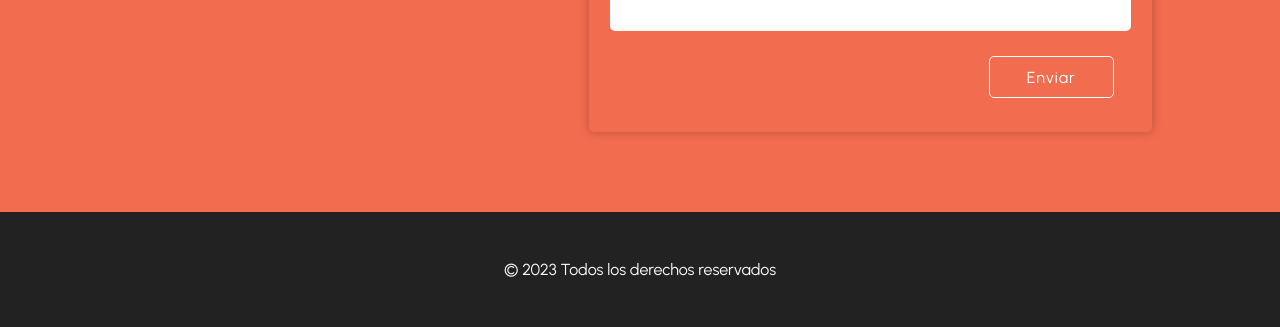
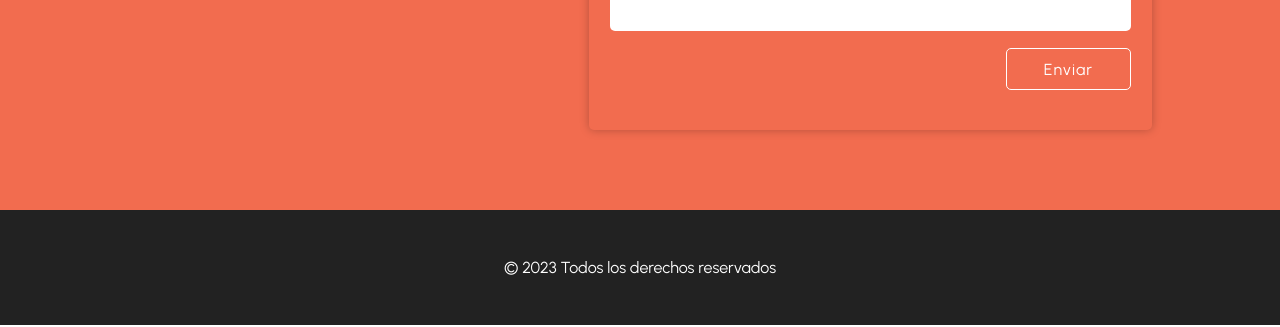
Before and after one commit to nachof948/Portfolio, a plain HTML site: page index.html in a window 1280 px wide. Shown: the part 2884-3211 px from the top of the page. Drawn offline with nearby package versions, Linux system fonts and the light colour scheme.

Commit message:
Correccion del boton del formulario

```diff
--- a/estilos.css
+++ b/estilos.css
@@ -578,6 +578,7 @@ nav a:hover::before{
     display: flex;
     flex-direction: column;
     align-items: center;
+    margin: 0 auto;
     gap: 0.4rem;
     padding: 1.8rem 0.2rem;
 }
@@ -614,11 +615,14 @@ textarea::placeholder{
     font-weight: 600;
     font-size: 1.1rem;
 }
-.contacto-izq button{
+.form-btn{
+    display: flex;
+    justify-content: end;
+    width: 92%;
+    margin: 0 auto;
+}
+.form-btn button{
     width: fit-content;
-    display: flex;
-    flex-direction: column;
-    align-self: flex-end;
     background-color: transparent;
     border: 1px solid var(--color-blanco);
     color: var(--color-blanco);
@@ -628,11 +632,11 @@ textarea::placeholder{
     font-size: 1rem;
     letter-spacing: 1px;
     font-weight: 500;
-    margin: 1.2rem 2.2rem 0.3rem 0rem;
+    margin: 0.7rem 0rem;
     transition: all 250ms;
     cursor: pointer;
 }
-.contacto-izq button:hover{
+.form-btn button:hover{
     color: var(--color-naranja-claro);
     background-color: var(--color-blanco);
 }
@@ -1311,6 +1315,11 @@ footer p{
         width: 100%;
     }
 }
+@media (max-width:1500px){
+    .form-btn{
+        width: 92.5%;
+    }
+}
 @media (max-width:1368px) {
     .contacto-izq{
         flex-basis: 55%;
@@ -1319,6 +1328,9 @@ footer p{
 @media (max-width:1313px){
     .contacto-titulo h2{
         font-size: 2.1rem;
+    }
+    .form-btn{
+        width: 93.5%;
     }
 }
 
@@ -1370,6 +1382,9 @@ footer p{
     .contacto-redes i{
         font-size: 1.8rem;
     }
+    .form-btn{
+        width: 92.5%;
+    }
 }
 @media (max-width:902px) {
     .contacto-titulo h2{
@@ -1384,7 +1399,7 @@ footer p{
 @media (max-width: 890px){
     .contact {
     width: 92%;
-}
+    }
 }
 @media (max-width: 700px){
     .formulario{
@@ -1405,6 +1420,9 @@ footer p{
     }
     .contacto-redes i{
         font-size: 1.5rem;
+    }
+    .form-btn{
+        width: 94%;
     }
 }
 @media (max-width:500px) {
@@ -1453,6 +1471,9 @@ footer p{
     .contacto-titulo h2{
         font-size: 1rem;
     }
+    .form-btn{
+        width: 95%;
+    }
 }
 @media (max-width:340px){
     .formulario input{
--- a/index.html
+++ b/index.html
@@ -199,7 +199,10 @@
                         <input type="text" placeholder="Tu Nombre" required>
                         <input type="email" placeholder="Tu Correo Electronico" required>
                         <textarea name="#" id="#" cols="30" rows="10" placeholder="Mensaje..."></textarea>
-                        <button type="submit">Enviar</button>
+                        <div class="form-btn">
+                            <button type="submit">Enviar</button>
+                        </div>
+
                     </form>
                 </div>
             </div>
```
